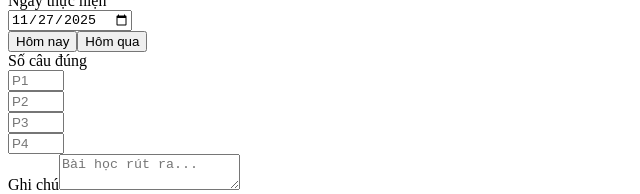
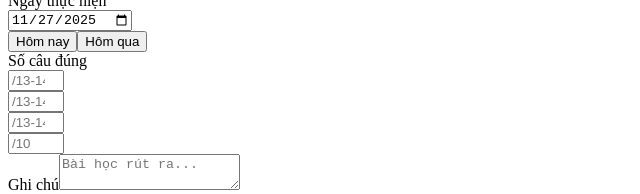
Before and after one commit to dng152/ielts-trackers, a React (Vite) app: page / in a window 1280 px wide. Both pictures are taken after a click on the button "Nhập điểm". Shown: the part 362-556 px from the top of the page, without its empty margins (0-640 px from the left). Built offline with nearby package versions, Linux system fonts and the light colour scheme.

Commit message:
Update App.tsx

```diff
--- a/src/App.tsx
+++ b/src/App.tsx
@@ -396,6 +396,9 @@ export default function IELTSTrackerPro() {
     alert(`Đã đồng bộ xong! Tổng cộng ${total} từ đã được gửi sang vườn.`);
   }
 
+  // Define input parts for safer mapping (avoid null in array)
+  const inputParts = inputType === 'listening' ? ['p1', 'p2', 'p3', 'p4'] : ['p1', 'p2', 'p3'];
+
   return (
     <div className="min-h-screen bg-slate-50 text-slate-800 font-sans">
       {/* HEADER */}
@@ -415,11 +418,11 @@ export default function IELTSTrackerPro() {
              <div className="hidden md:flex gap-6 text-sm">
                  <div className="text-center">
                     <div className="text-slate-400 text-xs uppercase font-semibold">Listening Avg</div>
-                    <div className={`text-xl font-bold ${parseFloat(avgListening as string) >= targetBand ? 'text-emerald-400' : 'text-white'}`}>{avgListening || '-'}</div>
+                    <div className={`text-xl font-bold ${parseFloat(avgListening.toString()) >= targetBand ? 'text-emerald-400' : 'text-white'}`}>{avgListening || '-'}</div>
                  </div>
                  <div className="text-center">
                     <div className="text-slate-400 text-xs uppercase font-semibold">Reading Avg</div>
-                    <div className={`text-xl font-bold ${parseFloat(avgReading as string) >= targetBand ? 'text-emerald-400' : 'text-white'}`}>{avgReading || '-'}</div>
+                    <div className={`text-xl font-bold ${parseFloat(avgReading.toString()) >= targetBand ? 'text-emerald-400' : 'text-white'}`}>{avgReading || '-'}</div>
                  </div>
                  <div className="text-center">
                     <div className="text-slate-400 text-xs uppercase font-semibold">Target</div>
@@ -518,8 +521,8 @@ export default function IELTSTrackerPro() {
                   <div>
                     <label className="block text-xs font-bold text-slate-500 uppercase mb-2">Số câu đúng</label>
                     <div className="grid grid-cols-4 gap-4">
-                        {['p1', 'p2', 'p3', inputType === 'listening' ? 'p4' : null].filter(Boolean).map((part, index) => (
-                            <div key={part}><input type="number" placeholder={`P${index + 1}`} min="0" max="14" value={scores[part]} onChange={e => handleScoreChange(part, e.target.value)} className="w-full p-3 text-center border border-slate-200 rounded-lg font-mono text-lg font-bold outline-none focus:border-indigo-500" /></div>
+                        {inputParts.map((part) => (
+                            <div key={part}><input type="number" placeholder={`/${inputType === 'listening' && part === 'p4' ? '10' : '13-14'}`} min="0" max="14" value={scores[part]} onChange={e => handleScoreChange(part, e.target.value)} className="w-full p-3 text-center border border-slate-200 rounded-lg font-mono text-lg font-bold outline-none focus:border-indigo-500" /></div>
                         ))}
                     </div>
                   </div>
```
